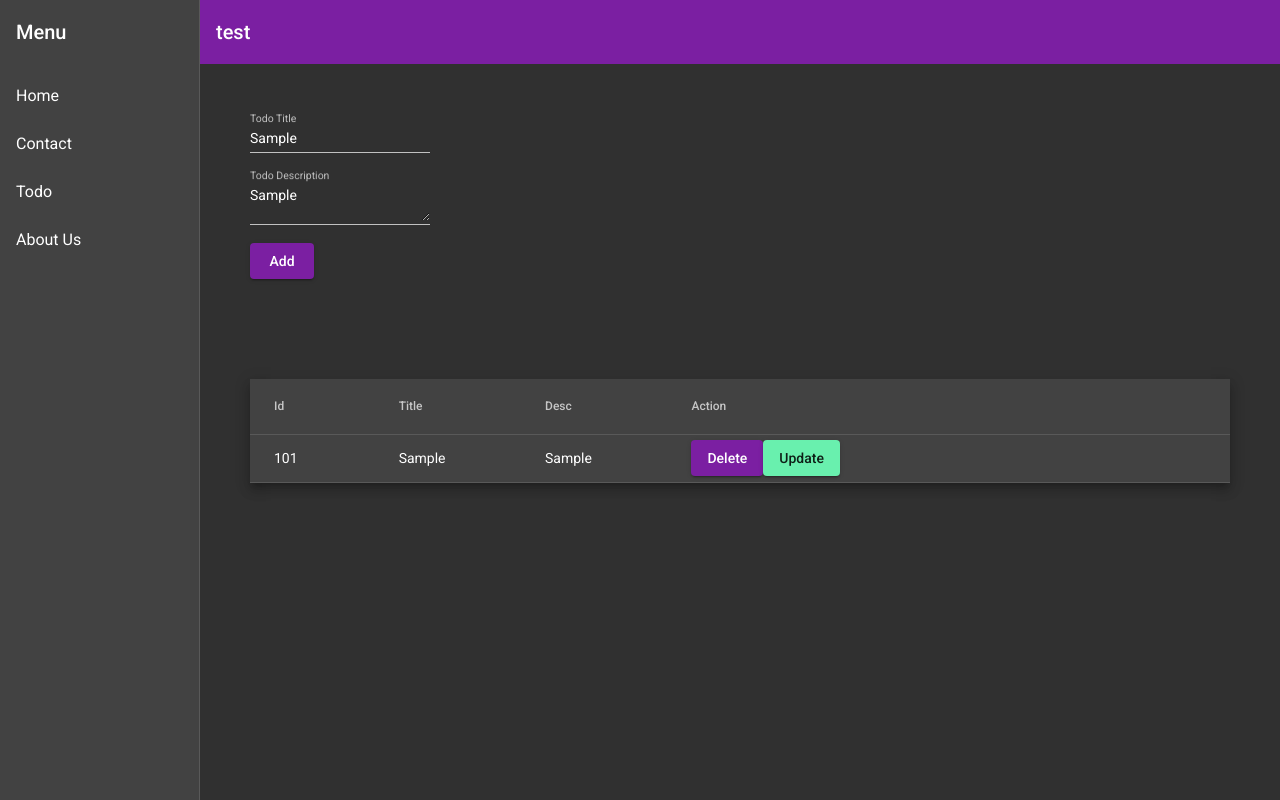
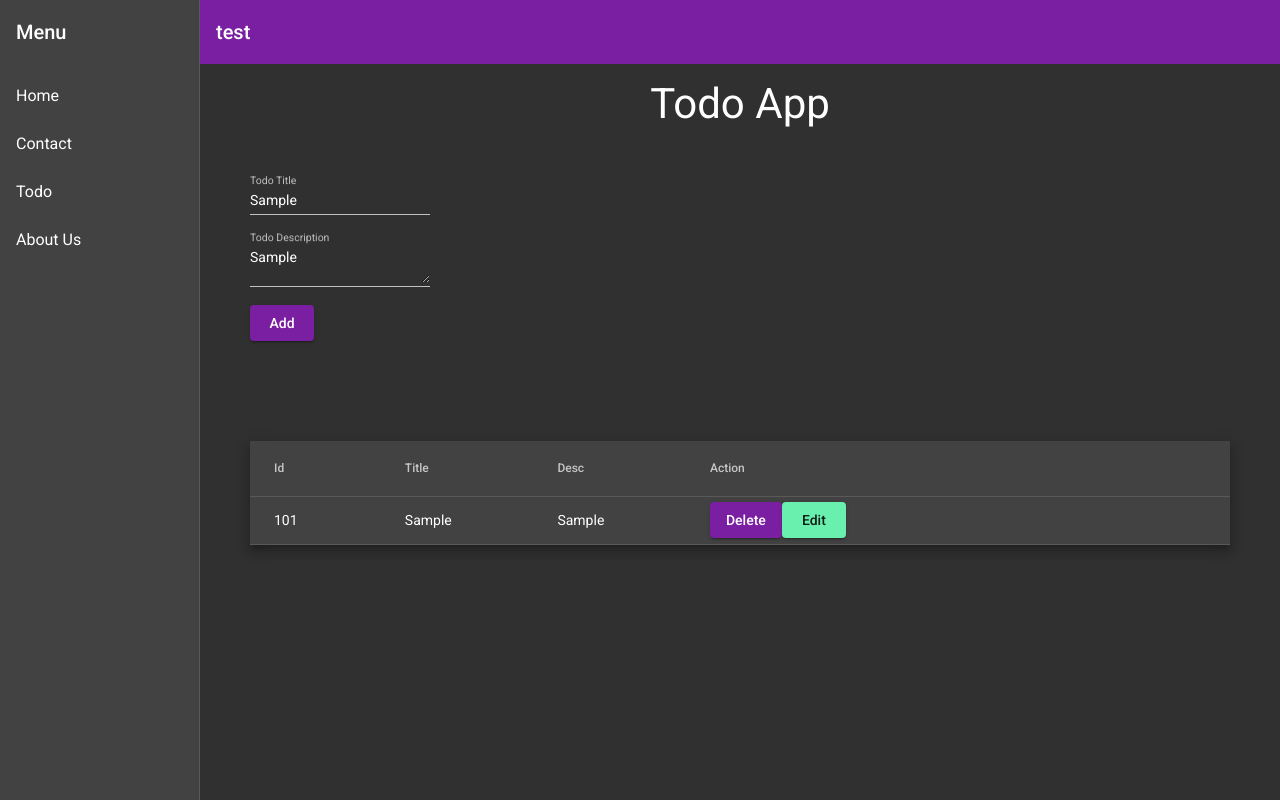
Before and after one commit to biswajit1997/angular, an Angular app: page /todo in a window 1280 px wide. Both pictures are taken after typing "Sample", "Sample" into the empty fields and a click on the button "Add". Built offline with nearby package versions, Linux system fonts and the light colour scheme.

Commit message:
fixed todo update

```diff
--- a/src/app/app.component.ts
+++ b/src/app/app.component.ts
@@ -6,5 +6,5 @@ import { Component } from '@angular/core';
   styleUrls: ['./app.component.css']
 })
 export class AppComponent {
-  title = 'test';
+  title = 'project';
 }
--- a/src/app/todo/todo.component.html
+++ b/src/app/todo/todo.component.html
@@ -1,18 +1,32 @@
+<style>
+  .main{
+      text-align: center;
+      margin-top: 30px;
+      font-size: 3em;
+  }
+</style>
+<div class="main">
+  <p>Todo App</p>
+
+</div>
+
 <div class="example-form" style="padding: 50px;">
+
     <mat-form-field class="example-full-width">
       <mat-label>Todo Title</mat-label>
-      <input #todoTitle matInput placeholder="Ex. Go to work" value="{{title}}">
+      <input #todoTitle matInput placeholder="Enter title" value="{{title}}">
     </mat-form-field>
   <br>
     <mat-form-field class="example-full-width">
       <mat-label>Todo Description</mat-label>
-      <textarea #todoDesc matInput placeholder="Ex. It makes me feel..." value="{{desc}}"></textarea>
+      <textarea #todoDesc matInput placeholder="Enter description" value="{{desc}}"></textarea>
     </mat-form-field>
 
     <br>
     <button mat-raised-button color="primary" *ngIf="addBtn" (click)="addTodo(todoTitle.value, todoDesc.value)" type="submit">Add</button>
 
-    <button mat-raised-button color="accent" *ngIf="updateBtn" (click)="updateTodo(true, todoTitle.value, todoDesc.value, 0)" type="submit">Update</button>
+    <button mat-raised-button color="accent" *ngIf="updateBtn" (click)="updateTodo(true, todoTitle.value, todoDesc.value)" type="submit">Update</button>
+
   </div>
 
 
@@ -44,13 +58,13 @@
           <td mat-cell *matCellDef="let element"> {{element.todoDesc}} </td>
         </ng-container>
         <ng-container matColumnDef="Action">
-            <th mat-header-cell *matHeaderCellDef> Action </th>
+            <th mat-header-cell *matHeaderCellDef style="align-items: center;"> Action </th>
             <td mat-cell *matCellDef="let element">
                  <button mat-raised-button color="primary" (click)="deleteTodo(element.id)">Delete</button>
 
 
 
-               <button mat-raised-button color="accent" (click)="updateTodo(false, '', '', element.id)">Update</button>
+               <button mat-raised-button color="accent" (click)="EditTodo(false, '', '', element.id)">Edit</button>
             </td>
           </ng-container>
 
--- a/src/app/todo/todo.component.ts
+++ b/src/app/todo/todo.component.ts
@@ -12,7 +12,7 @@ export class TodoComponent implements OnInit {
 
   updateBtn = false;
   addBtn = true;
-
+  idd: any ="";
   title = "";
   desc = "";
 
@@ -21,16 +21,17 @@ export class TodoComponent implements OnInit {
 
   displayedColumns: string[] = ['Id', 'Title', 'Desc', 'Action'];
   dataSource = new MatTableDataSource(this.todos);
+
   constructor() { }
 
   ngOnInit(): void {
   }
 
 
-
   addTodo(todoTitle: string, todoDesc: string) {
 
-    console.log(todoTitle + "   " + todoDesc)
+
+
     this.c = this.c + 1;
     let todo = {
       id: this.c,
@@ -38,7 +39,7 @@ export class TodoComponent implements OnInit {
       todoDesc: todoDesc
     }
 
-    this.todos.push(todo)
+    this.todos.push(todo);
     this.title = "";
     this.desc = "";
 
@@ -59,29 +60,18 @@ export class TodoComponent implements OnInit {
   }
 
 
-  updateTodo(form?:boolean, title?:string, desc?:string, id?: number) {
+  EditTodo(form?:boolean, title?:string, desc?:string, id?: number) {
     let newArray: Todo[] = [];
     if(!form) {
-      console.log(id)
+
       newArray = this.todos.filter(data => data.id === id);
-
+      this.idd = newArray[0].id;
       this.title = newArray[0].todoTitle;
       this.desc = newArray[0].todoDesc;
-      // console.log("newArray[0].todoTitle", newArray[0].todoTitle)
+
 
       if(newArray) {
-      //     newArray[0].todoTitle = title;
-      //     console.log("newArray[0].todoTitle", newArray[0].todoTitle)
-      //     console.log("tttt")
 
-
-      //     console.log("ddd")
-      //     newArray[0].todoDesc = desc;
-
-
-
-      //   // this.todos = newArray;
-      //   // this.dataSource = new MatTableDataSource(newArray);
 
 
         this.addBtn = false;
@@ -99,25 +89,27 @@ export class TodoComponent implements OnInit {
 
 
 
-          //  newArray[0].todoTitle = title;
-          // console.log("newArray[0].todoTitle", newArray[0].todoTitle)
-          // console.log("tttt")
+  }
+  updateTodo(add:boolean,title:string,desc:string){
+    console.log(title)
+    let index:number;
+    index = this.todos.findIndex(data => data.id === this.idd);
+    console.log(index)
 
+    // console.log(newArray)
+     this.todos[index] = {
+      id: this.idd,
+      todoTitle: title,
+      todoDesc: desc
+    }
+    this.dataSource = new MatTableDataSource(this.todos);
+    console.log(this.todos)
+    this.title = "";
+    this.desc = "";
 
-          // console.log("ddd")
-          // newArray[0].todoDesc = desc;
-
-
-
-        // this.todos = newArray;
-        // this.dataSource = new MatTableDataSource(newArray);
-
+    // console.log(this.idd)
     this.addBtn = true;
     this.updateBtn = false;
-
-    // this.todos = newArray;
-    // this.dataSource = new MatTableDataSource(newArray);
-    // console.log("filtered", newArray)
   }
 }
 
```
